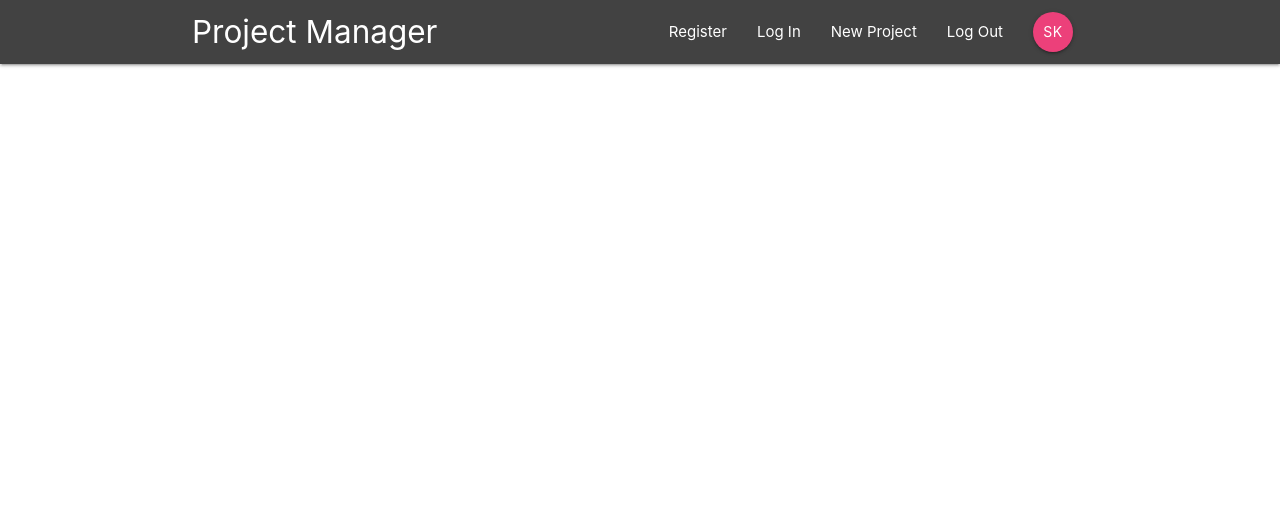
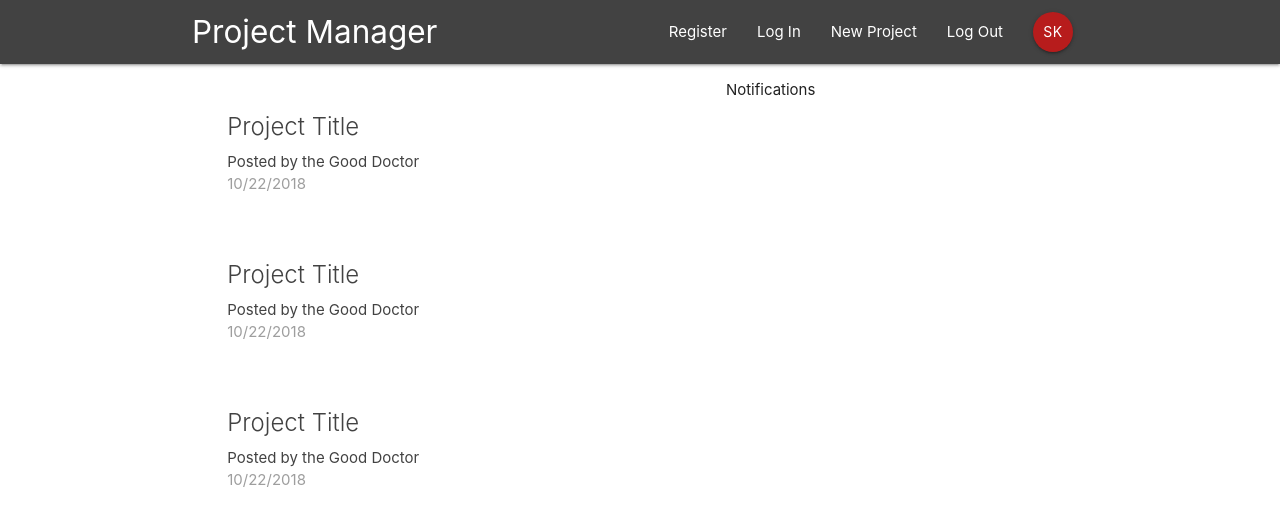
Before and after one commit to KhanDoors/react-project-developer, a React (Create React App) app: page / in a window 1280 px wide. Shown: the top 526 px of the page. Built offline with nearby package versions, Linux system fonts and the light colour scheme.

Commit message:
dashboard with nested components done

```diff
--- a/src/App.js
+++ b/src/App.js
@@ -1,6 +1,7 @@
 import React, { Component } from "react";
-import { BrowserRouter } from "react-router-dom";
+import { BrowserRouter, Switch, Route } from "react-router-dom";
 import Navbar from "./components/layout/Navbar";
+import Dashboard from "../src/components/dashboard/Dashboard";
 
 class App extends Component {
   render() {
@@ -8,6 +9,9 @@
       <BrowserRouter>
         <div className="App">
           <Navbar />
+          <Switch>
+            <Route path="/" component={Dashboard} />
+          </Switch>
         </div>
       </BrowserRouter>
     );
--- a/src/components/dashboard/Dashboard.js
+++ b/src/components/dashboard/Dashboard.js
@@ -0,0 +1,22 @@
+import React, { Component } from "react";
+import Notifications from "./Notifications";
+import ProjectList from "../projects/ProjectList";
+
+class Dashboard extends Component {
+  render() {
+    return (
+      <div className="dashboard container">
+        <div className="row">
+          <div className="col s12 m6">
+            <ProjectList />
+          </div>
+          <div className="col s12 m5 offset-m1">
+            <Notifications />
+          </div>
+        </div>
+      </div>
+    );
+  }
+}
+
+export default Dashboard;
--- a/src/components/dashboard/Notifications.js
+++ b/src/components/dashboard/Notifications.js
@@ -0,0 +1,11 @@
+import React from "react";
+
+function Notifications() {
+  return (
+    <div>
+      <p>Notifications</p>
+    </div>
+  );
+}
+
+export default Notifications;
--- a/src/components/layout/SignedInLinks.js
+++ b/src/components/layout/SignedInLinks.js
@@ -12,7 +12,7 @@
       </li>
       <li>
         {" "}
-        <NavLink to="/" className="btn btn-floating pink lighten-1">
+        <NavLink to="/" className="btn btn-floating red darken-4">
           SK
         </NavLink>
       </li>
--- a/src/components/projects/ProjectList.js
+++ b/src/components/projects/ProjectList.js
@@ -0,0 +1,14 @@
+import React from "react";
+import ProjectSummary from "./ProjectSummary";
+
+function ProjectList() {
+  return (
+    <div className="project-list section">
+      <ProjectSummary />
+      <ProjectSummary />
+      <ProjectSummary />
+    </div>
+  );
+}
+
+export default ProjectList;
--- a/src/components/projects/ProjectSummary.js
+++ b/src/components/projects/ProjectSummary.js
@@ -0,0 +1,15 @@
+import React from "react";
+
+function ProjectSummary() {
+  return (
+    <div className="card z-depth-0 project-summary">
+      <div className="card-content grey-text text-darken-3">
+        <span className="card-title">Project Title</span>
+        <p>Posted by the Good Doctor</p>
+        <p className="grey-text">10/22/2018</p>
+      </div>
+    </div>
+  );
+}
+
+export default ProjectSummary;
```
